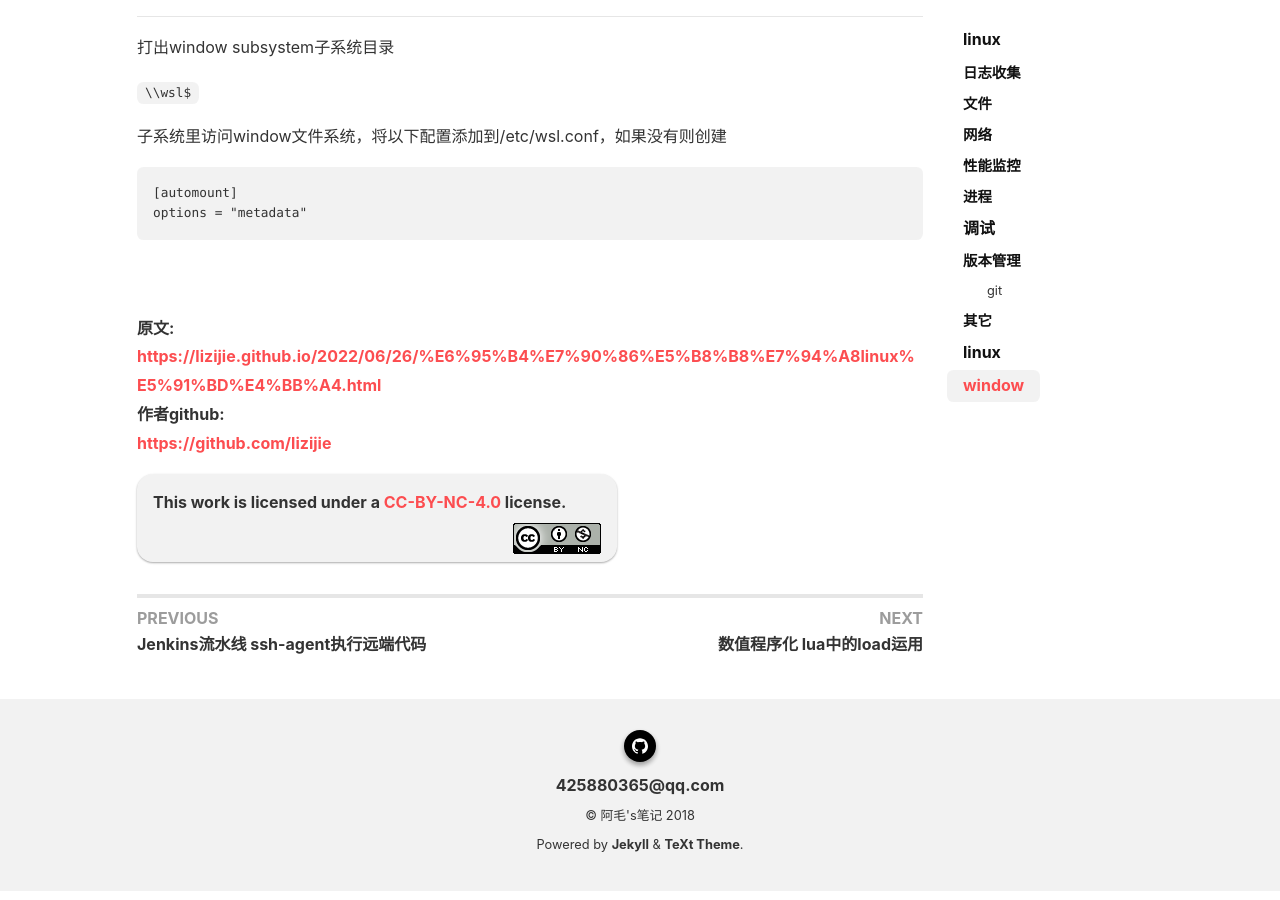
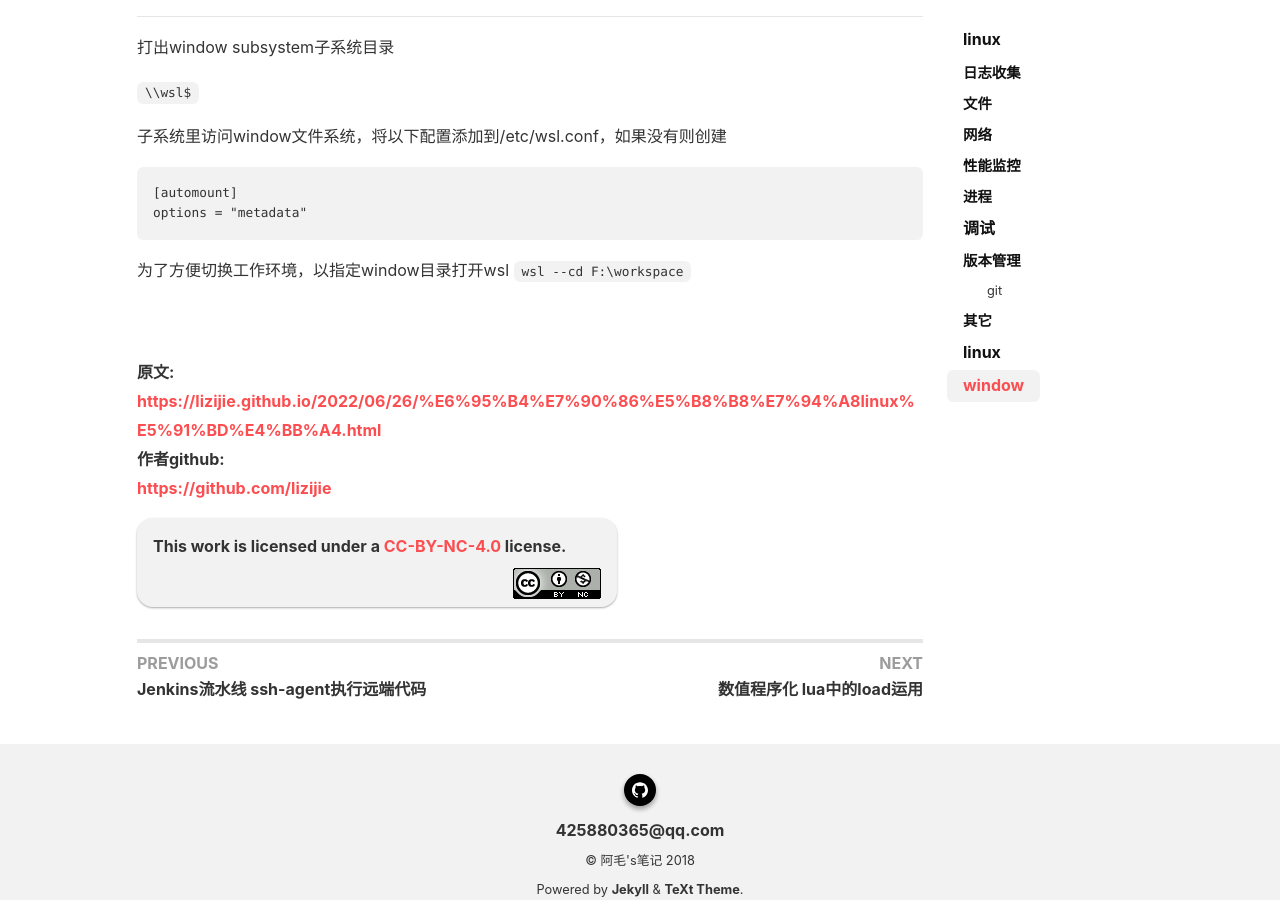
Before and after one commit to lizijie/lizijie.github.io, a Jekyll site: the page built from _posts/2022-06-26-整理常用linux命令.md, in a window 1280 px wide and 900 px high, scrolled down 5010 px. Built offline with Jekyll 4.4.1, drawn with Linux system fonts in a browser that asks for light colours; nearby versions of some CDN libraries; comment, search, counter and statistics services are not loaded.

Commit message:
Update 2022-06-26-整理常用linux命令.md

````diff
--- a/_posts/2022-06-26-整理常用linux命令.md
+++ b/_posts/2022-06-26-整理常用linux命令.md
@@ -204,6 +204,9 @@ export https_proxy="http://user:pwd@127.0.0.1:1234"
 options = "metadata"
 ```
 
+为了方便切换工作环境，以指定window目录打开wsl
+`wsl --cd F:\workspace`
+
 <br>
 <br>
 <b>原文:<br>
````
